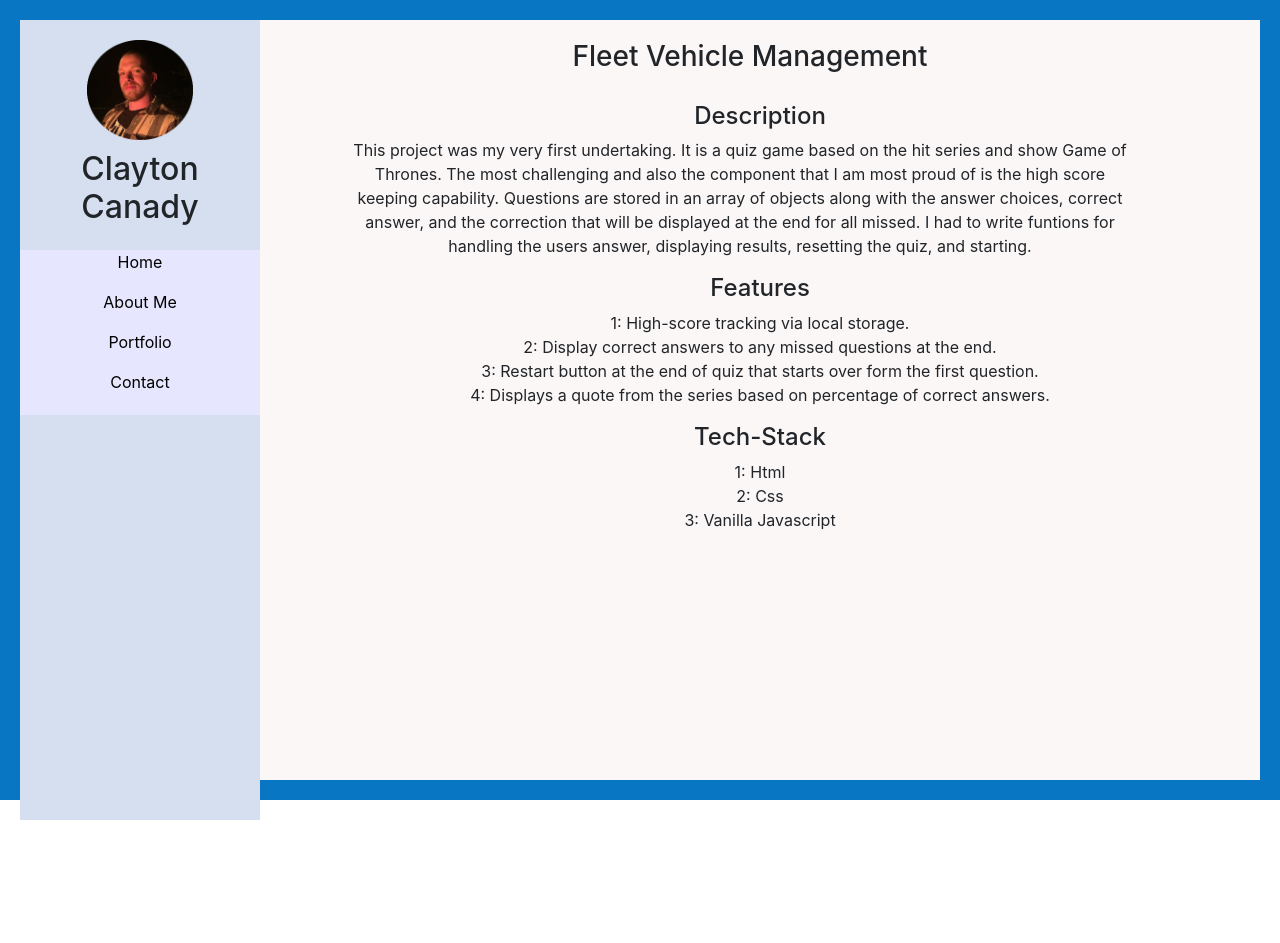
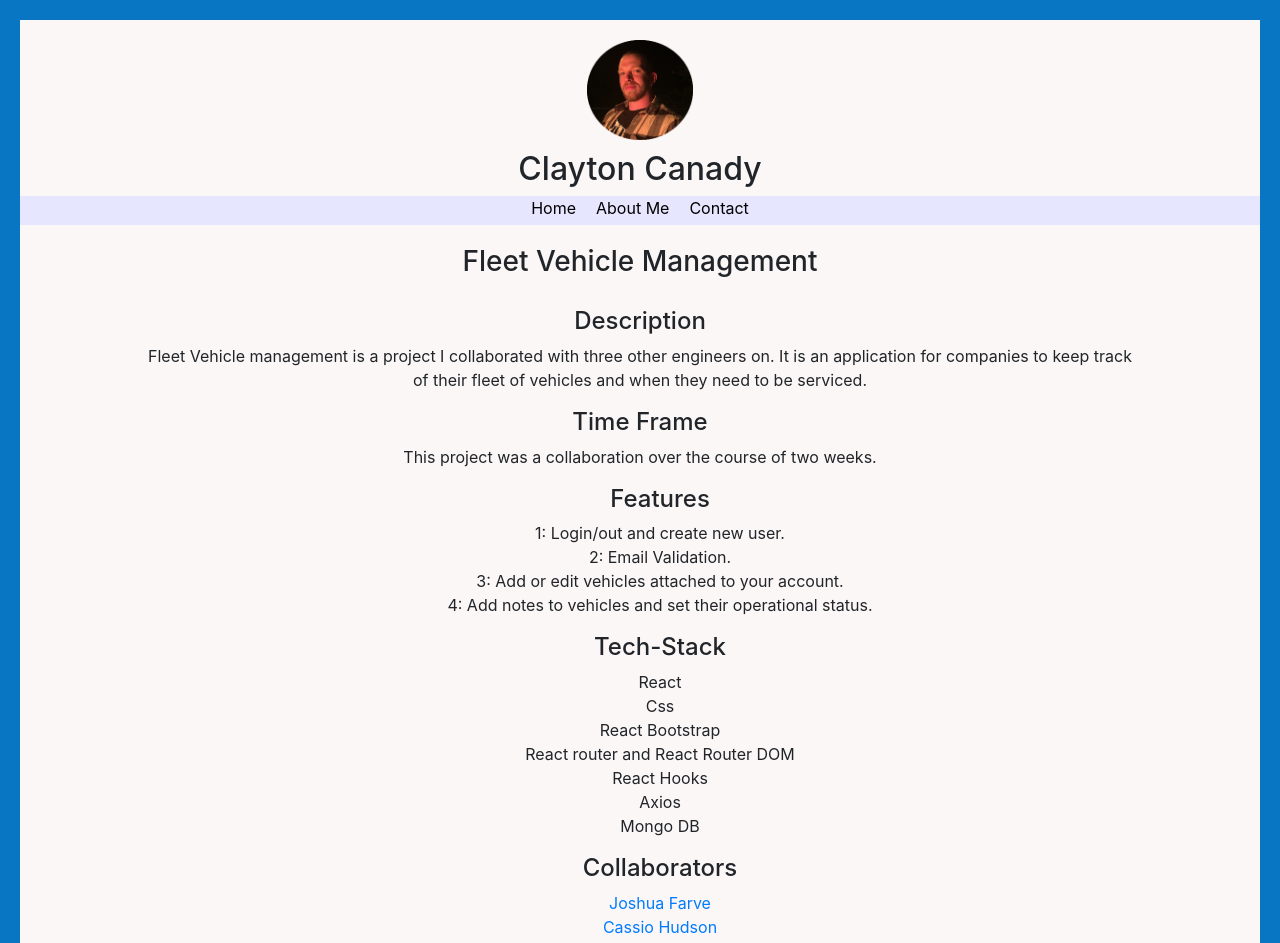
Before and after one commit to ClaytonCanady/cjc_portfolio, a React (Create React App) app: page /Fleet in a window 1280 px wide. Shown: the top 943 px of the page. Before the commit the page ends 820 px from the top, so only its background shows below. Built offline with nearby package versions, Linux system fonts and the light colour scheme.

Commit message:
move projects to home, remove side bar and related css

```diff
--- a/src/App.css
+++ b/src/App.css
@@ -11,51 +11,31 @@
 	padding-right: 10vw;
 	padding-left: 10vw;
 }
-.single-project {
-	padding-left: 200px;
-}
-.sidebar {
+
+/* .sidebar {
 	float: left;
 	width: 15rem;
 	min-height: 100vh;
 	max-height: inherit;
 	background-color: #d6dfef;
 }
-
+.sidebar h2 {
+	padding-bottom: 15px;
+} */
+.sidebar p {
+	display: inline;
+	padding: 10px;
+}
 .sidebar img {
 	margin-top: 20px;
 	margin-bottom: 10px;
 	height: 100px;
-}
-
-.sidebar h2 {
-	padding-bottom: 15px;
 }
 nav {
 	background-color: #e7e6ff;
 	padding-bottom: 5px;
 }
 nav p {
-	color: black;
-}
-.home h1 {
-	text-align: left;
-	margin-left: 20vw;
-	margin-top: 50px;
-}
-.home h2 {
-	text-align: left;
-	margin-left: 25vw;
-	margin-top: 30px;
-}
-.home h3 {
-	text-align: left;
-	margin-left: 30vw;
-	margin-top: 10px;
-}
-
-.home a {
-	text-decoration: underline;
 	color: black;
 }
 
@@ -81,9 +61,7 @@ h4 a {
 	text-decoration: none;
 }
 
-.about-me {
-	padding-left: 200px;
-}
+
 .about-me p {
 	padding-bottom: 15px;
 }
@@ -98,6 +76,7 @@ ul {
 	flex-wrap: wrap;
 	justify-content: center;
 	height: 100;
+
 }
 h3 {
 	padding: 20px;
--- a/src/App.js
+++ b/src/App.js
@@ -2,7 +2,6 @@ import React, { Component } from 'react';
 import './App.css';
 import { Route, Link } from 'react-router-dom';
 import AboutMe from './AboutMe';
-import Portfolio from './Portfolio';
 import ContactMe from './ContactMe';
 import Home from './Home';
 import GameOfThrones from './GameOfThrones'
@@ -23,9 +22,6 @@ class App extends Component {
 						<Link to='/about-me'>
 							<p>About Me</p>
 						</Link>
-						<Link to='/portfolio'>
-							<p>Portfolio</p>
-						</Link>
 						<Link to='/contact-me'>
 							<p>Contact</p>
 						</Link>
@@ -34,7 +30,7 @@ class App extends Component {
 
 				<main>
 					<Route path='/' exact component={Home} />
-					<Route path='/portfolio' component={Portfolio} />
+
 					<Route path='/GameOfThrones' component={GameOfThrones} />
 					<Route path='/DungeonsAndDragons' component={DungeonsAndDragons} />
 					<Route path='/Fleet' component={Fleet} />
--- a/src/DungeonsAndDragons.js
+++ b/src/DungeonsAndDragons.js
@@ -7,35 +7,31 @@ class DungeonsAndDragons extends Component {
 				<h3>D&D spellFinder</h3>
 				<h4>Description</h4>
 				<p>
-							This project was my very first undertaking. It is a quiz game
-							based on the hit series and show Game of Thrones. The most
-							challenging and also the component that I am most proud of is the
-							high score keeping capability. Questions are stored in an array of
-							objects along with the answer choices, correct answer, and the
-							correction that will be displayed at the end for all missed. I had
-							to write funtions for handling the users answer, displaying
-							results, resetting the quiz, and starting.
+					Dungeons and Dragons has always been a subject of interest to me. I
+					wanted to create an application for the finding and viewing of spells
+					and other properties in the game. The most challenging and also the
+					component that I am most proud of is the filterable search inside each
+					tab, this makes it much easier to find a specific spell versus reading
+					through the alphabetized list. All items displayed are pulled from an
+					external API and rendered in the browser as list items until they are
+					clicked to show more information.
 				</p>
+				<h4>Time Frame</h4>
+				<p>This project was a solo build over the course of two weeks.</p>
 				<ul>
 					<h4>Features</h4>
-							<li>1: High-score tracking via local storage.</li>
+					<li>1: Filterable search.</li>
 					<li>
-								2: Display correct answers to any missed questions at the end.
-							</li>
-							<li>
-								3: Restart button at the end of quiz that starts over form the
-								first question.
-							</li>
-							<li>
-								4: Displays a quote from the series based on percentage of
-								correct answers.
+						2: Over 600 spells, creatures, and in game conditions pulled from an
+						external API.
 					</li>
 				</ul>
 				<ul>
 					<h4>Tech-Stack</h4>
-							<li>1: Html</li>
-							<li>2: Css</li>
-							<li>3: Vanilla Javascript</li>
+					<li>React</li>
+					<li>Css</li>
+					<li>React Bootstrap</li>
+					<li>React router and React Router DOM</li>
 				</ul>
 			</div>
 		);
--- a/src/Fleet.js
+++ b/src/Fleet.js
@@ -7,35 +7,57 @@ class Fleet extends Component {
 						<h3>Fleet Vehicle Management</h3>
 						<h4>Description</h4>
 						<p>
-							This project was my very first undertaking. It is a quiz game
-							based on the hit series and show Game of Thrones. The most
-							challenging and also the component that I am most proud of is the
-							high score keeping capability. Questions are stored in an array of
-							objects along with the answer choices, correct answer, and the
-							correction that will be displayed at the end for all missed. I had
-							to write funtions for handling the users answer, displaying
-							results, resetting the quiz, and starting.
+							Fleet Vehicle management is a project I collaborated with three
+							other engineers on. It is an application for companies to keep
+							track of their fleet of vehicles and when they need to be
+							serviced.
+						</p>
+						<h4>Time Frame</h4>
+						<p>
+							This project was a collaboration over the course of two weeks.
 						</p>
 						<ul>
 							<h4>Features</h4>
-							<li>1: High-score tracking via local storage.</li>
+							<li>1: Login/out and create new user.</li>
+							<li>2: Email Validation.</li>
+							<li>3: Add or edit vehicles attached to your account.</li>
 							<li>
-								2: Display correct answers to any missed questions at the end.
-							</li>
-							<li>
-								3: Restart button at the end of quiz that starts over form the
-								first question.
-							</li>
-							<li>
-								4: Displays a quote from the series based on percentage of
-								correct answers.
+								4: Add notes to vehicles and set their operational status.
 							</li>
 						</ul>
 						<ul>
 							<h4>Tech-Stack</h4>
-							<li>1: Html</li>
-							<li>2: Css</li>
-							<li>3: Vanilla Javascript</li>
+							<li>React</li>
+							<li>Css</li>
+							<li>React Bootstrap</li>
+							<li>React router and React Router DOM</li>
+							<li>React Hooks</li>
+							<li>Axios</li>
+							<li>Mongo DB</li>
+						</ul>
+						<ul>
+							<h4>Collaborators</h4>
+							<li>
+								<a
+									href='https://www.linkedin.com/in/joshua-favre/'
+									target='blank'>
+									Joshua Farve
+								</a>
+							</li>
+							<li>
+								<a
+									href='https://www.linkedin.com/in/cassio-hudson/'
+									target='blank'>
+									Cassio Hudson
+								</a>
+							</li>
+							<li>
+								<a
+									href='https://www.linkedin.com/in/thomas-caldwell-huntingtonbeach/'
+									target='blank'>
+									Thomas Caldwell
+								</a>
+							</li>
 						</ul>
 					</div>
 				);
--- a/src/GameOfThrones.js
+++ b/src/GameOfThrones.js
@@ -5,13 +5,23 @@ class GameOfThrones extends Component {
 		return (
 			<div className='single-project'>
 				<h3>Game of Thrones Quiz</h3>
-                <h4>Description</h4>
-                <p>This project was my very first undertaking. It is a quiz game based on the hit series and show Game of Thrones. The most challenging and also the component that I am most proud of is the high score keeping capability. Questions are stored in an array of objects along with the answer choices, correct answer, and the correction that will be displayed at the end for all missed. I had to write funtions for handling the users answer, displaying results, resetting the quiz, and starting.</p>
+				<h4>Description</h4>
+				<p>
+					This project was my very first undertaking. It is a quiz game based on
+					the hit series and show Game of Thrones. The most challenging and also
+					the component that I am most proud of is the high score keeping
+					capability. Questions are stored in an array of objects along with the
+					answer choices, correct answer, and the correction that will be
+					displayed at the end for all missed. I had to write funtions for
+					handling the users answer, displaying results, resetting the quiz, and
+					starting.
+				</p>
+				<h4>Time Frame</h4>
+				<p>This project was a solo build over the course of a week.</p>
 				<ul>
 					<h4>Features</h4>
 					<li>1: High-score tracking via local storage.</li>
-					<li>
-						2: Display correct answers to any missed questions at the end.
+					<li>2: Display correct answers to any missed questions at the end.
 					</li>
 					<li>
 						3: Restart button at the end of quiz that starts over form the first
@@ -24,13 +34,9 @@ class GameOfThrones extends Component {
 				</ul>
 				<ul>
 					<h4>Tech-Stack</h4>
-					<li>1: Html</li>
-					<li>
-						2: Css
-					</li>
-					<li>
-						3: Vanilla Javascript
-					</li>
+					<li>Html</li>
+					<li>Css</li>
+					<li>Vanilla Javascript</li>
 				</ul>
 			</div>
 		);
--- a/src/Home.js
+++ b/src/Home.js
@@ -4,12 +4,44 @@ class Home extends Component {
 	render() {
 		return (
 			<div className='home'>
-				<h1>Fullstack Developer</h1>
-				<h2>I build things.</h2>
 
-				<Link to='/portfolio'>
+				<div className='container'>
+					<div className='project'>
+						<Link to={'/MeatMaster'}>
+							<img
+								src={require('./images/meat-master.png')}
+								alt='application for bbq recipes'
+							/>
+						</Link>
+					</div>
+					<div className='project'>
+						<Link to={'/Fleet'}>
+							<img
+								src={require('./images/fleet.png')}
+								alt='application for managing fleet vehicles'
+							/>
+						</Link>
+					</div>
+					<div className='project'>
+						<Link to={'/DungeonsAndDragons'}>
+							<img
+								src={require('./images/D&D.png')}
+								alt='Dungeons and Dragons application'
+							/>
+						</Link>
+					</div>
+					<div className='project'>
+						<Link to={'/GameOfThrones'}>
+							<img
+								src={require('./images/game-of-thrones.png')}
+								alt='game of thrones quiz'
+							/>
+						</Link>
+					</div>
+				</div>
+				{/* <Link to='/portfolio'>
 					<h3>My Portfolio</h3>
-				</Link>
+				</Link> */}
 			</div>
 		);
 	}
--- a/src/MeatMaster.js
+++ b/src/MeatMaster.js
@@ -12,30 +12,30 @@ class MeatMaster extends Component {
 					the component that I am most proud of is the high score keeping
 					capability. Questions are stored in an array of objects along with the
 					answer choices, correct answer, and the correction that will be
-					displayed at the end for all missed. I had to write funtions for
+					displayed at the end for all missed. I had to write functions for
 					handling the users answer, displaying results, resetting the quiz, and
 					starting.
 				</p>
+				<h4>Time Frame</h4>
+				<p>This project was a solo build over the course of two weeks.</p>
 				<ul>
 					<h4>Features</h4>
-					<li>1: High-score tracking via local storage.</li>
-					<li>
-						2: Display correct answers to any missed questions at the end.
-					</li>
-					<li>
-						3: Restart button at the end of quiz that starts over form the first
-						question.
-					</li>
-					<li>
-						4: Displays a quote from the series based on percentage of correct
-						answers.
-					</li>
+					<li>1: Login/out and create new user.</li>
+					<li>2: View all recipes that have been added</li>
+					<li>3: Add, edit, or delete recipes attached to your account.</li>
+					<li>4: Responsive nav bar.</li>
+					<li>5: All recipes show the posters username.</li>
 				</ul>
 				<ul>
 					<h4>Tech-Stack</h4>
-					<li>1: Html</li>
-					<li>2: Css</li>
-					<li>3: Vanilla Javascript</li>
+					<li>React</li>
+					<li>Css</li>
+					<li>React Bootstrap</li>
+					<li>React router and React Router DOM</li>
+					<li>React Hooks</li>
+					<li>Axios</li>
+					<li>Django</li>
+					<li>Python</li>
 				</ul>
 			</div>
 		);
```
Also changed, not shown: src/Portfolio.js (deleted, +0 -67 lines), src/images/resume.png (deleted). Lines whose indentation alone changed are shown as unchanged.
